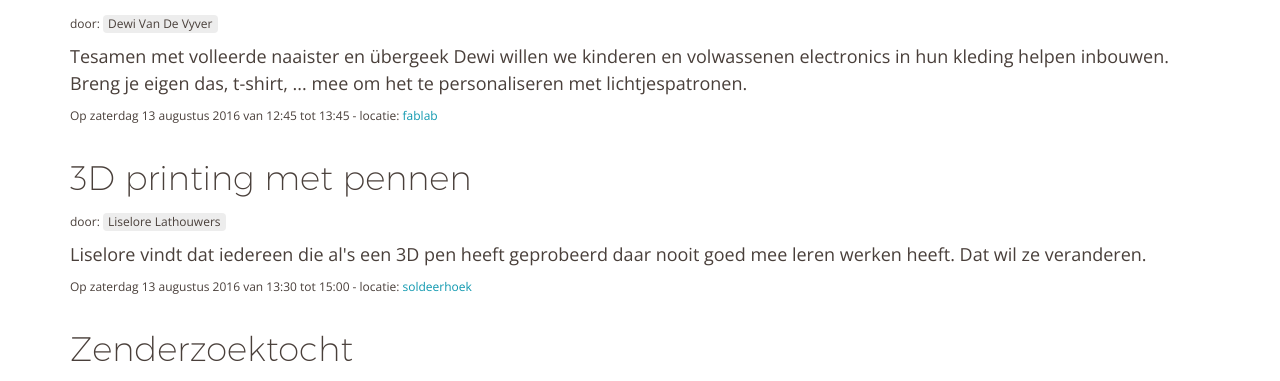
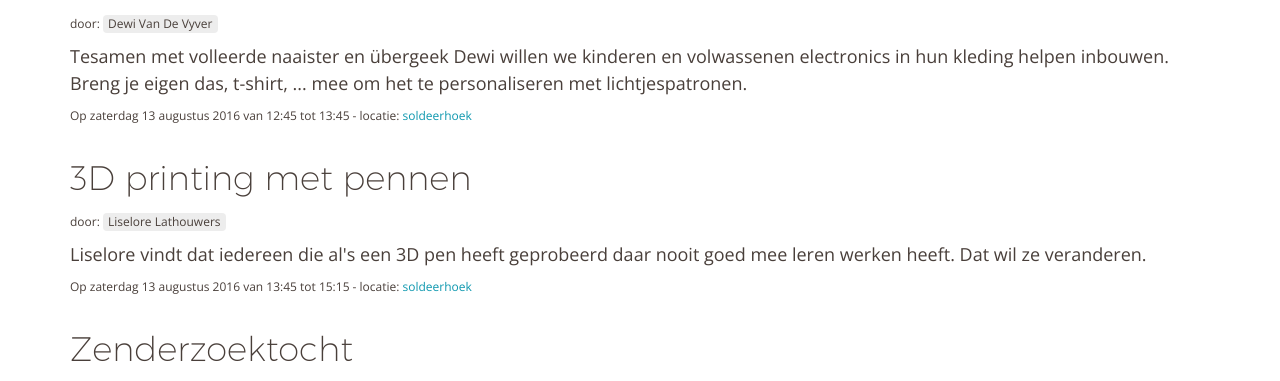
Before and after one commit to Fri3dCamp/fri3dweb2016, a Jekyll site: the page built from programma/index.md, in a window 1280 px wide and 900 px high, scrolled down 1344 px. Shown: the part 153-534 px from the top of the window. Built offline with Jekyll 4.4.1, drawn with Linux system fonts in a browser that asks for light colours; nearby versions of some CDN libraries.

Commit message:
Changed location for wearables workshop

```diff
--- a/_data/activities.json
+++ b/_data/activities.json
@@ -66,7 +66,7 @@
   },
   {
     "type": "workshop",
-    "track": "fablab",
+    "track": "soldeerhoek",
     "speakers": [ "Dewi Van De Vyver" ],
     "title": "Wearables",
     "description": "Tesamen met volleerde naaister en übergeek Dewi willen we kinderen en volwassenen electronics in hun kleding helpen inbouwen. Breng je eigen das, t-shirt, ... mee om het te personaliseren met lichtjespatronen.",
@@ -86,8 +86,8 @@
     "timing" : {
         "day"   : "zaterdag",
         "date"  : "13 augustus 2016",
-        "start" : "13:30",
-        "end"   : "15:00"
+        "start" : "13:45",
+        "end"   : "15:15"
     }
   },
   {
```
